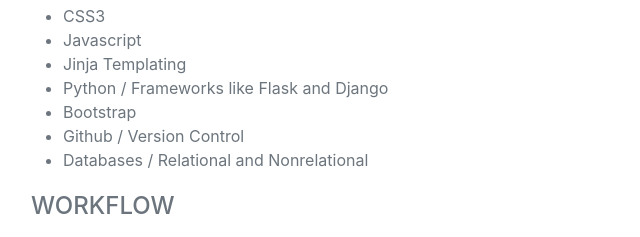
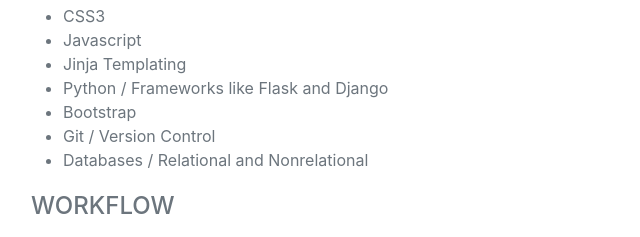
Before and after one commit to StoneMasons4106/my-resume, a plain HTML site: page index.html in a window 1280 px wide. Shown: the part 1183-1420 px from the top of the page, 289-929 px from the left. Drawn offline with nearby package versions, Linux system fonts and the light colour scheme; a web font is replaced by a local one.

Commit message:
Skills update.

```diff
--- a/index.html
+++ b/index.html
@@ -145,7 +145,7 @@
             <li>Jinja Templating</li>
             <li>Python / Frameworks like Flask and Django</li>
             <li>Bootstrap</li>
-            <li>Github / Version Control</li>
+            <li>Git / Version Control</li>
             <li>Databases / Relational and Nonrelational</li>
           </ul>
           <div class="subheading mb-3">Workflow</div>
```
